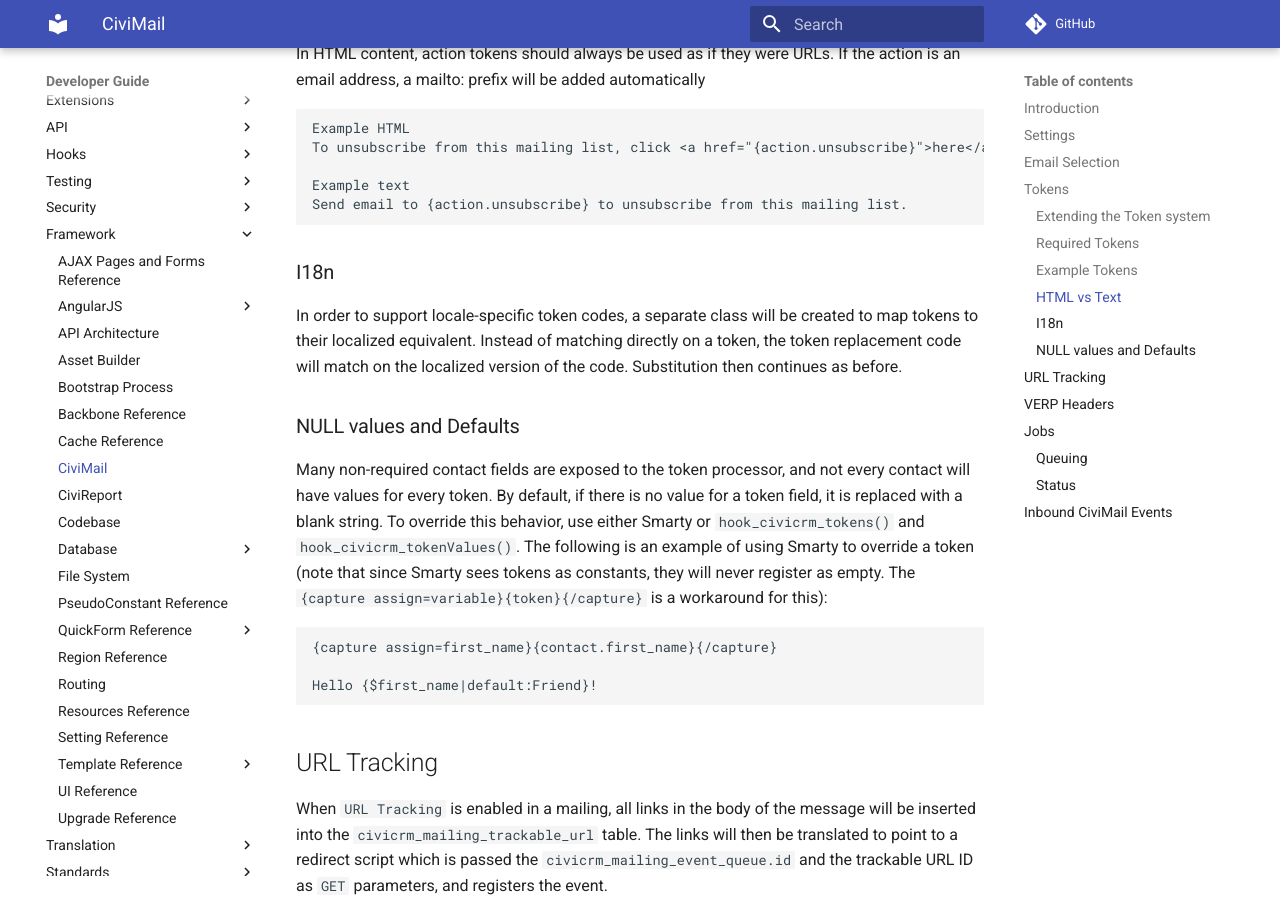
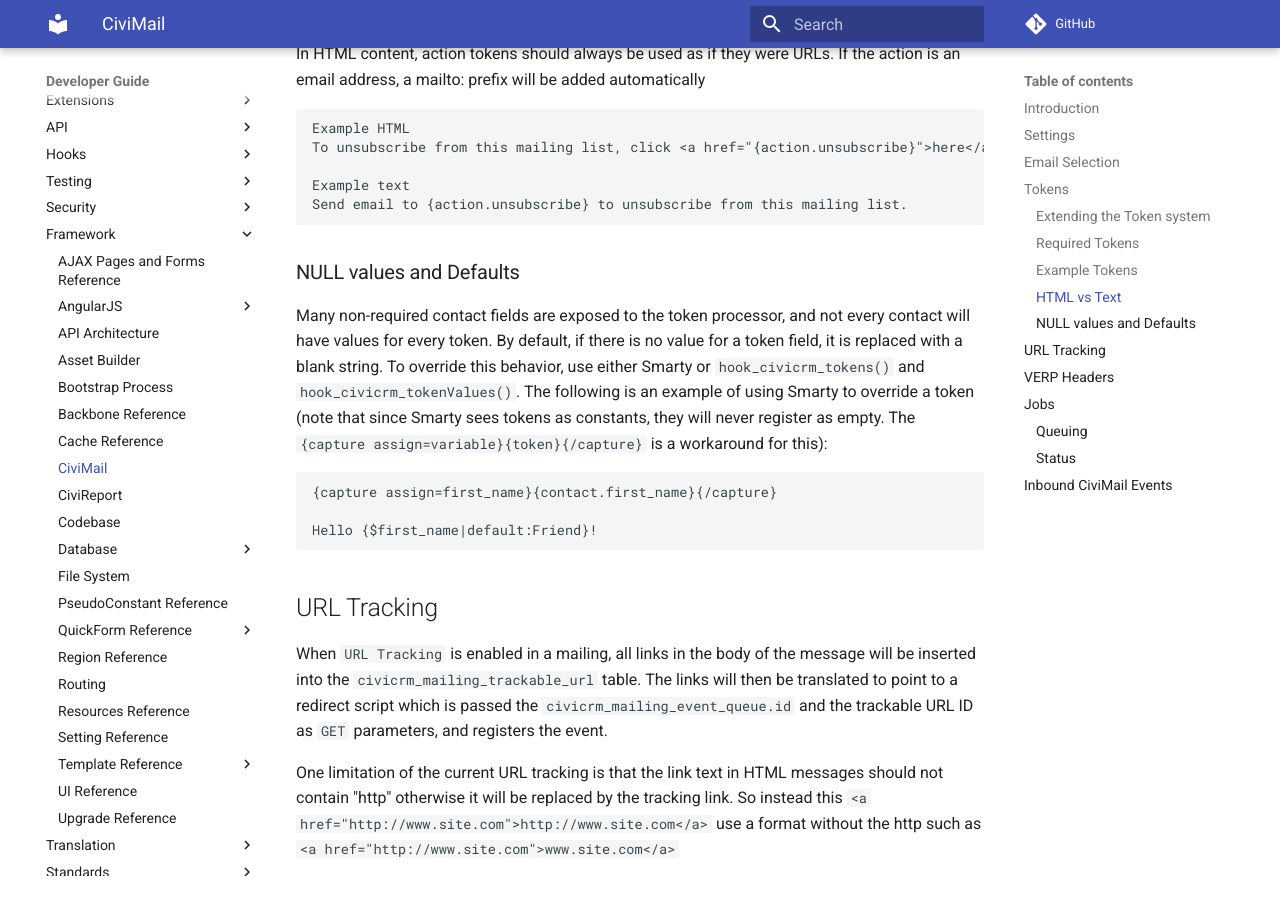
Before and after one commit to civicrm/civicrm-dev-docs, an MkDocs documentation site: the page built from docs/framework/civimail.md, in a window 1280 px wide and 900 px high, scrolled down 5665 px. Built offline with MkDocs 1.6.1 and Material for MkDocs 9.7.7, drawn with Linux system fonts in a browser that asks for light colours; comment, search, counter and statistics services are not loaded; old or Windows-style settings are respelled for this version of MkDocs.

Commit message:
civimail.md - Remove I18n subsection
Discussed on `dev` with Seamus and Mathieu.  None of us could make any sense
of it.  It feels like an old spec pre-dating the actual writing of CiviMail.

````diff
--- a/docs/framework/civimail.md
+++ b/docs/framework/civimail.md
@@ -180,10 +180,6 @@ Example text
 Send email to {action.unsubscribe} to unsubscribe from this mailing list.
 ```
 
-### I18n
-
-In order to support locale-specific token codes, a separate class will be created to map tokens to their localized equivalent. Instead of matching directly on a token, the token replacement code will match on the localized version of the code. Substitution then continues as before.
-
 ### NULL values and Defaults
 
 Many non-required contact fields are exposed to the token processor, and not every contact will have values for every token. By default, if there is no value for a token field, it is replaced with a blank string. To override this behavior, use either Smarty or `hook_civicrm_tokens()` and `hook_civicrm_tokenValues()`. The following is an example of using Smarty to override a token (note that since Smarty sees tokens as constants, they will never register as empty. The `{capture assign=variable}{token}{/capture}` is a workaround for this):
````
